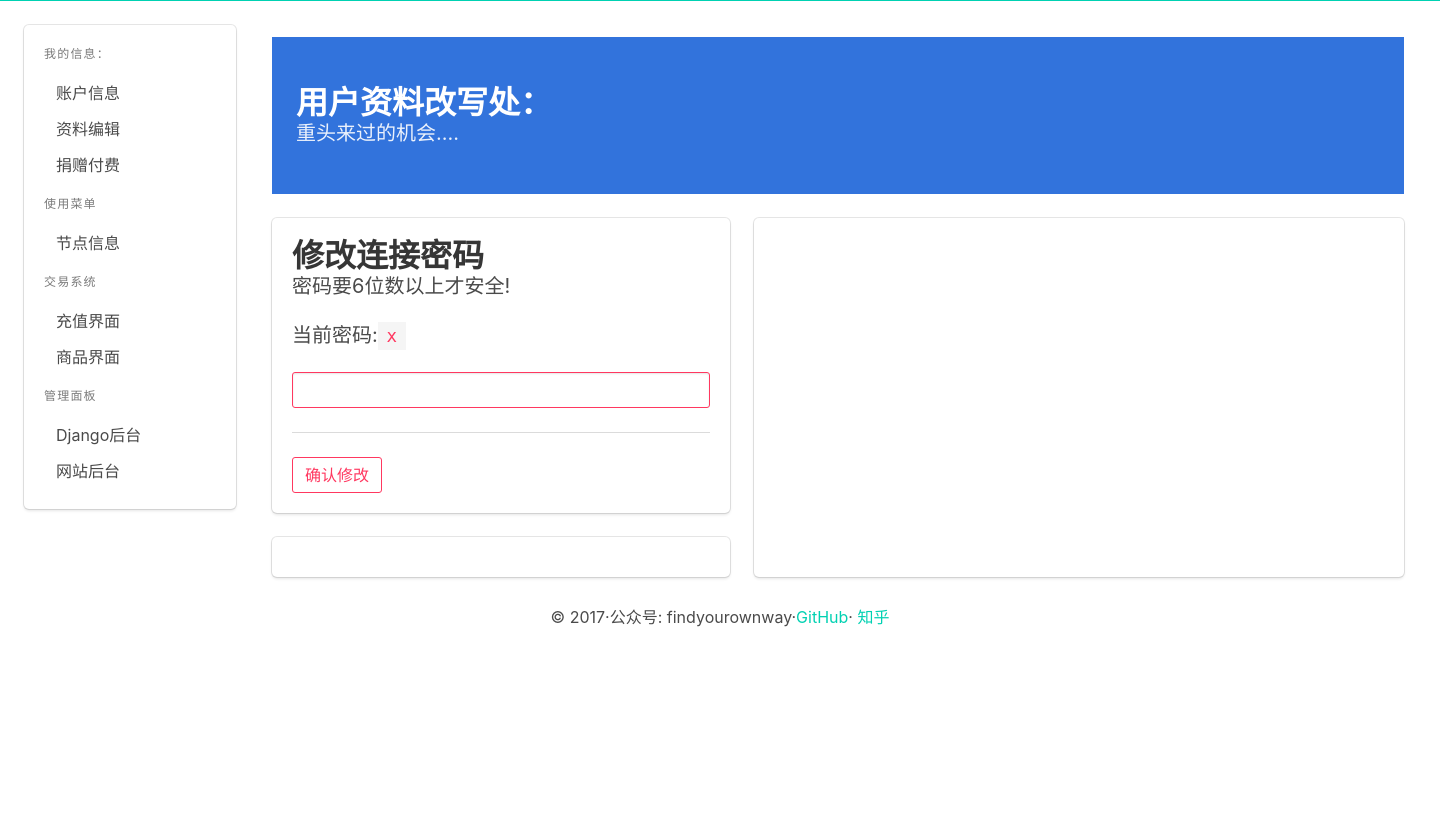
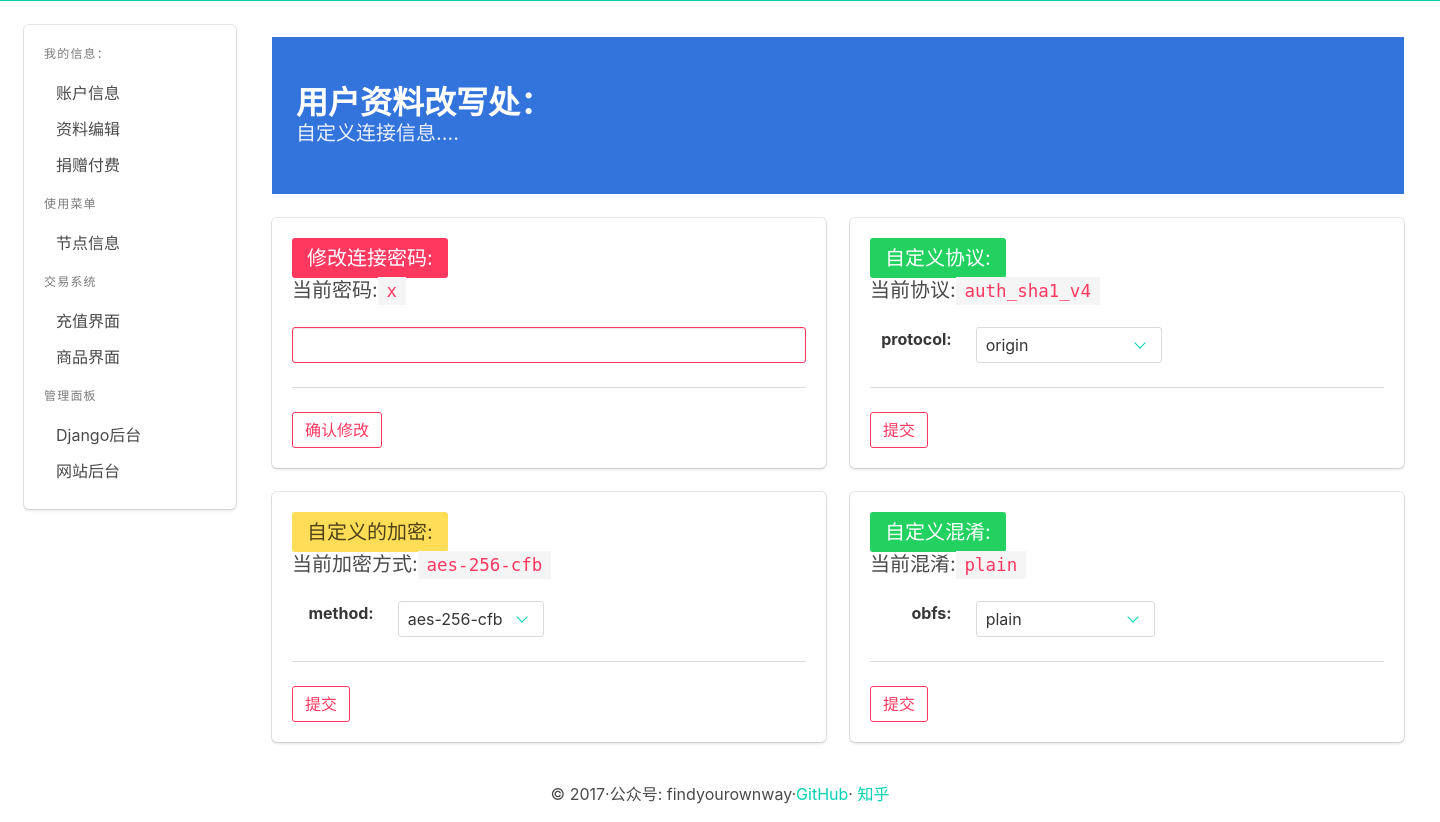
Before and after one commit to Ehco1996/django-sspanel, a Django app: page /users/userinfo_edit/ in a window 1440 px wide. Shown: the part 208-1030 px from the top of the page. Before the commit the page ends 835 px from the top, so only its background shows below. Run offline with Django 3.2, Linux system fonts and the light colour scheme; a user stored in the database is signed in; tables that the repository leaves empty hold one stand-in row (values such as "Sample post").

Commit message:
增加用户自定义协议混淆加密，优化签到流量获取。

```diff
--- a/django_sspanel/simple_setting_local.py
+++ b/django_sspanel/simple_setting_local.py
@@ -39,6 +39,10 @@ EMAIL_BACKEND = 'django.core.mail.backends.console.EmailBackend'
 
 
 # SS面板设置：
+MB = 1024 *1024
 GB = 1024 * 1024 * 1024
 DEFAULT_TRAFFIC = 5 * GB
 START_PORT = 10000
+# 签到流量设置
+MIN_CHECKIN_TRAFFIC = 10 * MB
+MAX_CHECKIN_TRAFFIC = 200 * MB
--- a/django_sspanel/simple_setting_product.py
+++ b/django_sspanel/simple_setting_product.py
@@ -43,6 +43,10 @@ EMAIL_HOST_PASSWORD = 'PASS'
 DEFAULT_FROM_EMAIL = 'Ehco<ADDRESS>'
 
 # SS面板设置：
+MB = 1024 *1024
 GB = 1024 * 1024 * 1024
 DEFAULT_TRAFFIC = 5 * GB
 START_PORT = 10000
+# 签到流量设置
+MIN_CHECKIN_TRAFFIC = 10 * MB
+MAX_CHECKIN_TRAFFIC = 200 * MB
--- a/shadowsocks/views.py
+++ b/shadowsocks/views.py
@@ -10,9 +10,11 @@ from django.core.urlresolvers import reverse
 from django.core.paginator import Paginator, EmptyPage, PageNotAnInteger
 from django.views.generic.list import ListView
 from django.db.models import Q
+from django.conf import settings
 # 导入shadowsocks节点相关文件
 from .models import Node, InviteCode, User, Aliveip, Donate, Shop, MoneyCode, PurchaseHistory, AlipayRecord
 from .forms import RegisterForm, LoginForm, NodeForm, ShopForm
+
 
 # 导入ssservermodel
 from ssserver.models import SSUser
@@ -204,13 +206,14 @@ def checkin(request):
     '''用户签到'''
     ss_user = request.user.ss_user
     if timezone.now() - datetime.timedelta(days=1) > ss_user.last_check_in_time:
-        # 距离上次签到时间大于一天 增加200m流量
-        ss_user.transfer_enable += int(200 * 1024 * 1024)
+        # 距离上次签到时间大于一天 增加随机流量
+        ll = randint(settings.MIN_CHECKIN_TRAFFIC,settings.MAX_CHECKIN_TRAFFIC)
+        ss_user.transfer_enable += ll
         ss_user.last_check_in_time = timezone.now()
         ss_user.save()
         registerinfo = {
             'title': '签到成功！',
-            'subtitle': '获得200m流量',
+            'subtitle': '获得{}m流量！'.format(ll//settings.MB),
             'status': 'success', }
     else:
         registerinfo = {
@@ -240,7 +243,7 @@ def get_ss_qrcode(request, node_id):
     ssr_password = base64.b64encode(
         bytes(ss_user.password, 'utf8')).decode('ascii')
     ssr_code = '{}:{}:{}:{}:{}:{}'.format(
-        node.server, ss_user.port, node.protocol, node.method, node.obfs, ssr_password)
+        node.server, ss_user.port, ss_user.protocol, ss_user.method, ss_user.obfs, ssr_password)
     # 将信息编码
     ss_pass = base64.b64encode(bytes(ss_code, 'utf8')).decode('ascii')
     ssr_pass = base64.b64encode(bytes(ssr_code, 'utf8')).decode('ascii')
--- a/ssserver/models.py
+++ b/ssserver/models.py
@@ -16,7 +16,7 @@ from shadowsocks.tools import get_short_random_string
 
 PLAN_CHOICES = (
     ('free', 'Free'),
-    ('pro','pro')
+    ('pro', 'pro')
 )
 METHOD_CHOICES = (
     ('aes-256-cfb', 'aes-256-cfb'),
@@ -24,10 +24,20 @@ METHOD_CHOICES = (
     ('salsa20', 'salsa20'),
     ('aes-128-ctr', 'aes-128-ctr'),
 )
-STATUS_CHOICES = (
-    ('ok', '好用'),
-    ('slow', '不好用'),
-    ('fail', '坏了'),
+PROTOCOL_CHOICES = (
+    ('auth_sha1_v4', 'auth_sha1_v4'),
+    ('auth_aes128_md5', 'auth_aes128_md5'),
+    ('auth_aes128_sha1', 'auth_aes128_sha1'),
+    ('auth_chain_a', 'auth_chain_a'),
+    ('origin', 'origin'),
+)
+
+
+OBFS_CHOICES = (
+    ('plain', 'plain'),
+    ('http_simple', 'http_simple'),
+    ('http_post', 'http_post'),
+    ('tls1.2_ticket_auth', 'tls1.2_ticket_auth'),
 )
 
 # Create your models here.
@@ -103,6 +113,15 @@ class SSUser(models.Model):
         db_column='enable',
     )
 
+    method = models.CharField(
+        '加密类型', default='aes-256-cfb', max_length=32, choices=METHOD_CHOICES,)
+
+    protocol = models.CharField(
+        '协议', default='origin', max_length=32, choices=PROTOCOL_CHOICES,)
+
+    obfs = models.CharField(
+        '混淆', default='plain', max_length=32, choices=OBFS_CHOICES,)
+
     def __str__(self):
         return self.user.username
 
@@ -116,7 +135,7 @@ class SSUser(models.Model):
 
     def get_transfer(self):
         '''返回用户的总流量 GB'''
-        return '{:.2f} '.format(self.transfer_enable / 1024 / 1024/1024)
+        return '{:.2f} '.format(self.transfer_enable / 1024 / 1024 / 1024)
 
     def get_unused_traffic(self):
         '''返回用户的剩余流量'''
--- a/ssserver/urls.py
+++ b/ssserver/urls.py
@@ -6,7 +6,8 @@ app_name = "ssserver"
 urlpatterns = [
     url(r'^changesspass/$', views.ChangeSsPass, name='changesspass'),
     url(r'^user/edit/(?P<pk>[0-9]+)$', views.User_edit, name='user_edit'),
-
-
+    url(r'^changessmethod/$', views.ChangeSsMethod, name='changessmethod'),
+    url(r'^changessprotocol/$', views.ChangeSsProtocol, name='changessprotocol'),
+    url(r'^changessobfs/$', views.ChangeSsObfs, name='changessobfs'),
 
 ]
--- a/templates/sspanel/userinfoedit.html
+++ b/templates/sspanel/userinfoedit.html
@@ -7,7 +7,7 @@
                     用户资料改写处：
                 </h1>
                 <h2 class="subtitle">
-                    重头来过的机会....
+                    自定义连接信息....
                 </h2>
             </div>
         </div>
@@ -21,35 +21,122 @@
 
     <div class="tile is-ancestor">
 
-        <div class="tile is-5 is-vertical is-parent">
-
+        <div class="tile is-6 is-vertical is-parent">
             <div class="tile box is-child">
-                <p class="title">修改连接密码</p>
-                <p class="subtitle">密码要6位数以上才安全!</p>
+                <span class="tag is-danger is-large">修改连接密码:</span>
                 <p class="subtitle">当前密码:<code>{{ ss_user.password }}</code></p>
                 <form class="form" action="{% url 'ssserver:changesspass' %}" method="post">
                     {% csrf_token %}
-                    <input type="text" name="password" class="input is-danger" required="" id="password">
+                    <input type="text" name="password" class="input is-narrow is-danger" required="" id="password">
                     <hr/>
                     <div class="is-grouped">
                         <button type="submit" class="button is-danger is-outlined ">确认修改</button>
                     </div>
                 </form>
             </div>
+
             <div class="tile box is-child">
+                    <span class="tag is-warning is-large">自定义的加密:</span>
+                    <p class="subtitle">当前加密方式:<code>{{ ss_user.method }}</code></p>
+                    <form class="form" action="{% url 'ssserver:changessmethod' %}" method="post">
+                        {% csrf_token %}
+                        <div class="field is-horizontal">
+                            <div class="field-label">
+                                <label class="label">method:</label>
+                            </div>
+                            <div class="field-body">
+                                <div class="field">
+                                    <div class="control">
+                                        <div class="select">
+                                            <select name="method">
+                                                <option>aes-256-cfb</option>
+                                                <option>rc4-md5</option>
+                                                <option>salsa20</option>
+                                                <option>aes-128-ctr</option>
+                                            </select>
+                                        </div>
+                                    </div>
+                                </div>
+                            </div>
+                        </div>
+                        <hr>
+                        <div class="is-grouped">
+                            <button type="submit" class="button is-danger is-outlined ">提交</button>
+                        </div>
+                    </form>
+                </div>
 
-            </div>
         </div>
 
-        <div class="tile is-7 is-vertical is-parent">
+        <div class="tile is-6 is-vertical is-parent">
             <div class="tile box is-child">
+                <span class="tag is-success is-large">自定义协议:</span>
+                <p class="subtitle">当前协议:<code>{{ ss_user.protocol }}</code></p>
+                <form class="form" action="{% url 'ssserver:changessprotocol' %}" method="post">
+                    {% csrf_token %}
+                    <div class="field is-horizontal">
+                        <div class="field-label">
+                            <label class="label">protocol:</label>
+                        </div>
+                        <div class="field-body">
+                            <div class="field">
+                                <div class="control">
+                                    <div class="select">
+                                        <select name="protocol">
+                                            <option>origin</option>
+                                            <option>auth_sha1_v4</option>
+                                            <option>auth_chain_a</option>
+                                            <option>auth_aes128_md5</option>
+                                            <option>auth_aes128_sha1</option>
+                                        </select>
+                                    </div>
+                                </div>
+                            </div>
+                        </div>
+                    </div>
+                    <hr>
+                    <div class="is-grouped">
+                        <button type="submit" class="button is-danger is-outlined ">提交</button>
+                    </div>
+                </form>
+            </div>
 
+            <div class="tile box is-child">
+                <span class="tag is-success is-large">自定义混淆:</span>
+                <p class="subtitle">当前混淆:<code>{{ ss_user.obfs }}</code></p>
+                <form class="form" action="{% url 'ssserver:changessobfs' %}" method="post">
+                    {% csrf_token %}
+                    <div class="field is-horizontal">
+                        <div class="field-label">
+                            <label class="label">obfs:</label>
+                        </div>
+                        <div class="field-body">
+                            <div class="field">
+                                <div class="control">
+                                    <div class="select">
+                                        <select name="obfs">
+                                            <option>plain</option>
+                                            <option>http_simple</option>
+                                            <option>http_post</option>
+                                            <option>tls1.2_ticket_auth</option>
+                                        </select>
+                                    </div>
+                                </div>
+                            </div>
+                        </div>
+                    </div>
+                    <hr>
+                    <div class="is-grouped">
+                        <button type="submit" class="button is-danger is-outlined ">提交</button>
+                    </div>
+                </form>
             </div>
+
+
         </div>
     </div>
-</div>
 
 
 
 
-{% endblock main %}
+    {% endblock main %}
```
Also changed, not shown: ssserver/views.py (+72 -0 lines), templates/sspanel/nodeinfo.html (+3 -7 lines), templates/sspanel/userinfo.html (+4 -3 lines), ssserver/migrations/0004_auto_20170828_0930.py (added).
